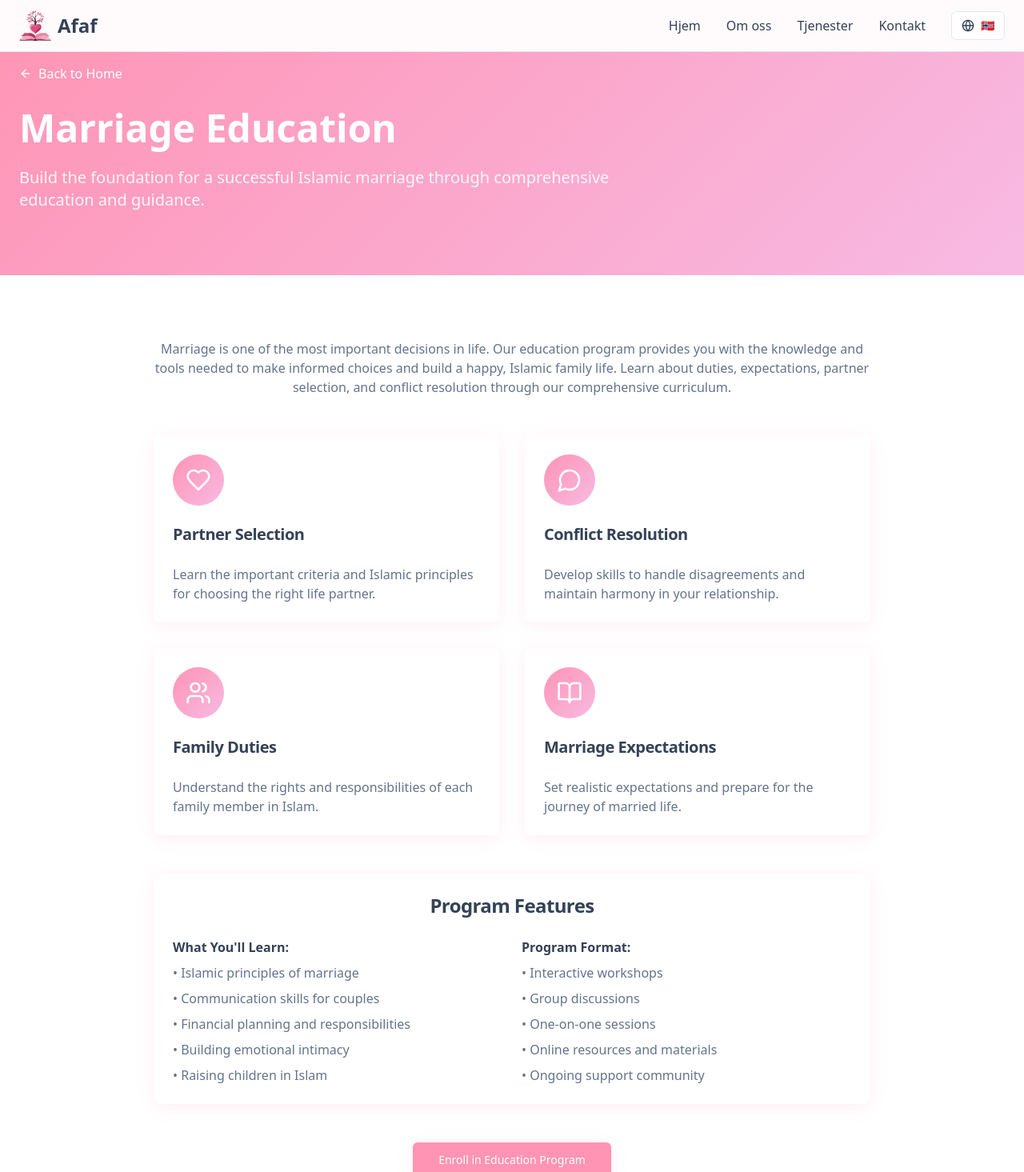
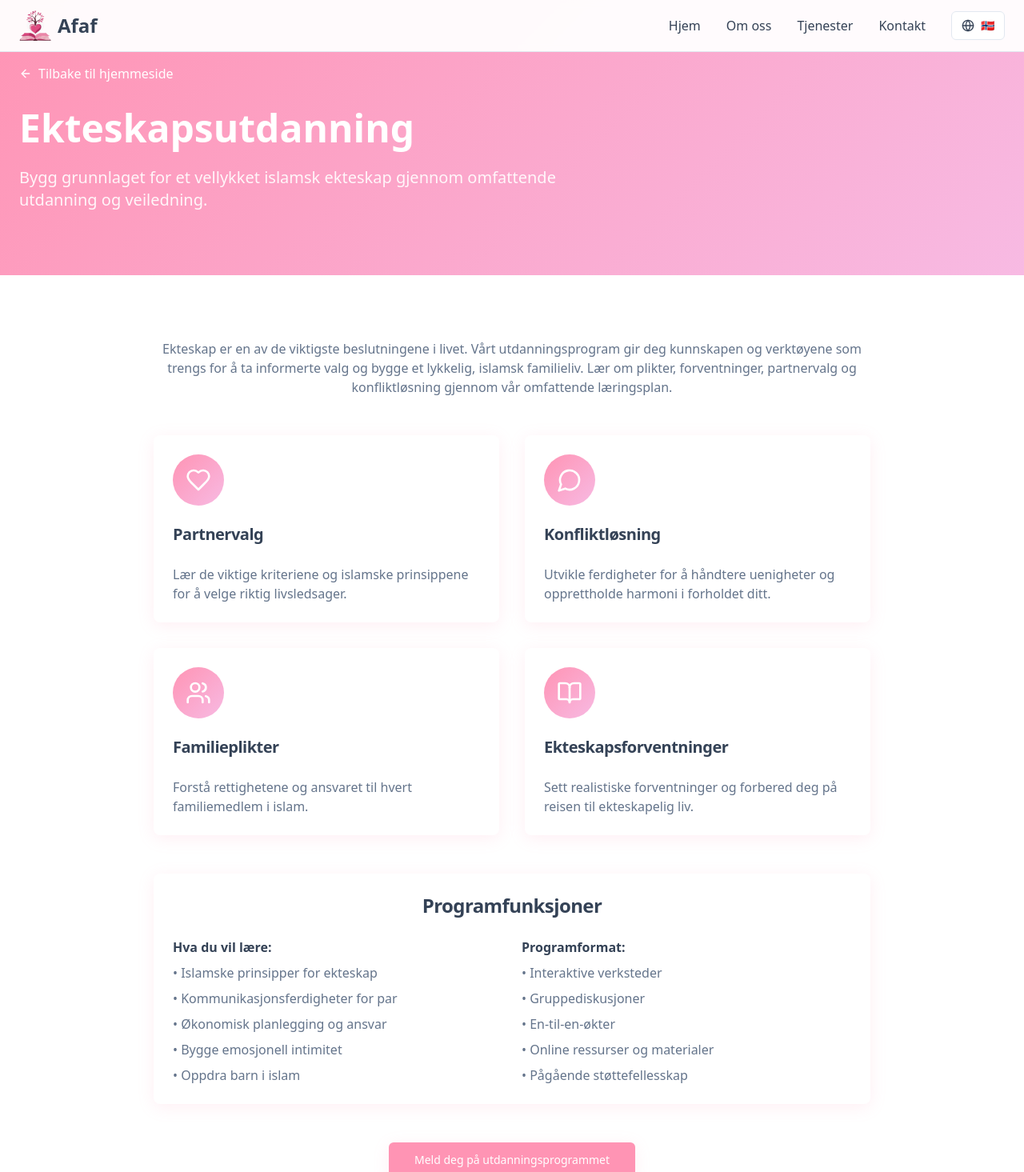
Before and after one commit to MNKanout/kindred-pairing, a React (Vite) app: page /services/education in a window 1280 px wide. Shown: the top 1465 px of the page at 80% size. Built offline with nearby package versions, Linux system fonts and the light colour scheme.

Commit message:
Update Education page language

```diff
--- a/src/contexts/LanguageContext.tsx
+++ b/src/contexts/LanguageContext.tsx
@@ -74,6 +74,34 @@ const translations = {
     'platform.benefits.islamic.guidance': 'Islamsk veiledning gjennom hele prosessen',
     'platform.cta': 'Bli med på vår plattform',
     'platform.backHome': 'Tilbake til hjemmeside',
+
+    // Education Page
+    'education.title': 'Ekteskapsutdanning',
+    'education.subtitle': 'Bygg grunnlaget for et vellykket islamsk ekteskap gjennom omfattende utdanning og veiledning.',
+    'education.description': 'Ekteskap er en av de viktigste beslutningene i livet. Vårt utdanningsprogram gir deg kunnskapen og verktøyene som trengs for å ta informerte valg og bygge et lykkelig, islamsk familieliv. Lær om plikter, forventninger, partnervalg og konfliktløsning gjennom vår omfattende læringsplan.',
+    'education.topics.partner.title': 'Partnervalg',
+    'education.topics.partner.description': 'Lær de viktige kriteriene og islamske prinsippene for å velge riktig livsledsager.',
+    'education.topics.conflict.title': 'Konfliktløsning',
+    'education.topics.conflict.description': 'Utvikle ferdigheter for å håndtere uenigheter og opprettholde harmoni i forholdet ditt.',
+    'education.topics.family.title': 'Familieplikter',
+    'education.topics.family.description': 'Forstå rettighetene og ansvaret til hvert familiemedlem i islam.',
+    'education.topics.expectations.title': 'Ekteskapsforventninger',
+    'education.topics.expectations.description': 'Sett realistiske forventninger og forbered deg på reisen til ekteskapelig liv.',
+    'education.features.title': 'Programfunksjoner',
+    'education.features.learn.title': 'Hva du vil lære:',
+    'education.features.learn.principles': 'Islamske prinsipper for ekteskap',
+    'education.features.learn.communication': 'Kommunikasjonsferdigheter for par',
+    'education.features.learn.financial': 'Økonomisk planlegging og ansvar',
+    'education.features.learn.intimacy': 'Bygge emosjonell intimitet',
+    'education.features.learn.children': 'Oppdra barn i islam',
+    'education.features.format.title': 'Programformat:',
+    'education.features.format.workshops': 'Interaktive verksteder',
+    'education.features.format.discussions': 'Gruppediskusjoner',
+    'education.features.format.sessions': 'En-til-en-økter',
+    'education.features.format.resources': 'Online ressurser og materialer',
+    'education.features.format.community': 'Pågående støttefellesskap',
+    'education.cta': 'Meld deg på utdanningsprogrammet',
+    'education.backHome': 'Tilbake til hjemmeside',
 
     // Contact Section
     'contact.title': 'Kontakt oss',
@@ -200,6 +228,34 @@ const translations = {
     'platform.cta': 'Join Our Platform',
     'platform.backHome': 'Back to Home',
 
+    // Education Page
+    'education.title': 'Marriage Education',
+    'education.subtitle': 'Build the foundation for a successful Islamic marriage through comprehensive education and guidance.',
+    'education.description': 'Marriage is one of the most important decisions in life. Our education program provides you with the knowledge and tools needed to make informed choices and build a happy, Islamic family life. Learn about duties, expectations, partner selection, and conflict resolution through our comprehensive curriculum.',
+    'education.topics.partner.title': 'Partner Selection',
+    'education.topics.partner.description': 'Learn the important criteria and Islamic principles for choosing the right life partner.',
+    'education.topics.conflict.title': 'Conflict Resolution',
+    'education.topics.conflict.description': 'Develop skills to handle disagreements and maintain harmony in your relationship.',
+    'education.topics.family.title': 'Family Duties',
+    'education.topics.family.description': 'Understand the rights and responsibilities of each family member in Islam.',
+    'education.topics.expectations.title': 'Marriage Expectations',
+    'education.topics.expectations.description': 'Set realistic expectations and prepare for the journey of married life.',
+    'education.features.title': 'Program Features',
+    'education.features.learn.title': 'What You\'ll Learn:',
+    'education.features.learn.principles': 'Islamic principles of marriage',
+    'education.features.learn.communication': 'Communication skills for couples',
+    'education.features.learn.financial': 'Financial planning and responsibilities',
+    'education.features.learn.intimacy': 'Building emotional intimacy',
+    'education.features.learn.children': 'Raising children in Islam',
+    'education.features.format.title': 'Program Format:',
+    'education.features.format.workshops': 'Interactive workshops',
+    'education.features.format.discussions': 'Group discussions',
+    'education.features.format.sessions': 'One-on-one sessions',
+    'education.features.format.resources': 'Online resources and materials',
+    'education.features.format.community': 'Ongoing support community',
+    'education.cta': 'Enroll in Education Program',
+    'education.backHome': 'Back to Home',
+
     // Contact Section
     'contact.title': 'Contact Us',
     'contact.subtitle': 'We are here to help you',
@@ -325,6 +381,34 @@ const translations = {
     'platform.cta': 'انضم إلى منصتنا',
     'platform.backHome': 'العودة للرئيسية',
 
+    // Education Page
+    'education.title': 'التعليم الزواجي',
+    'education.subtitle': 'بناء الأساس لزواج إسلامي ناجح من خلال التعليم والإرشاد الشامل.',
+    'education.description': 'الزواج هو واحد من أهم القرارات في الحياة. برنامج التعليم الخاص بنا يوفر لك المعرفة والأدوات اللازمة لاتخاذ خيارات مدروسة وبناء حياة أسرية إسلامية سعيدة. تعلم عن الواجبات والتوقعات واختيار الشريك وحل النزاعات من خلال منهجنا الشامل.',
+    'education.topics.partner.title': 'اختيار الشريك',
+    'education.topics.partner.description': 'تعلم المعايير المهمة والمبادئ الإسلامية لاختيار شريك الحياة المناسب.',
+    'education.topics.conflict.title': 'حل النزاعات',
+    'education.topics.conflict.description': 'تطوير مهارات للتعامل مع الخلافات والحفاظ على الانسجام في علاقتك.',
+    'education.topics.family.title': 'واجبات الأسرة',
+    'education.topics.family.description': 'فهم حقوق ومسؤوليات كل فرد من أفراد الأسرة في الإسلام.',
+    'education.topics.expectations.title': 'توقعات الزواج',
+    'education.topics.expectations.description': 'وضع توقعات واقعية والاستعداد لرحلة الحياة الزوجية.',
+    'education.features.title': 'ميزات البرنامج',
+    'education.features.learn.title': 'ما ستتعلمه:',
+    'education.features.learn.principles': 'المبادئ الإسلامية للزواج',
+    'education.features.learn.communication': 'مهارات التواصل للأزواج',
+    'education.features.learn.financial': 'التخطيط المالي والمسؤوليات',
+    'education.features.learn.intimacy': 'بناء الألفة العاطفية',
+    'education.features.learn.children': 'تربية الأطفال في الإسلام',
+    'education.features.format.title': 'شكل البرنامج:',
+    'education.features.format.workshops': 'ورش عمل تفاعلية',
+    'education.features.format.discussions': 'مناقشات جماعية',
+    'education.features.format.sessions': 'جلسات فردية',
+    'education.features.format.resources': 'موارد ومواد عبر الإنترنت',
+    'education.features.format.community': 'مجتمع دعم مستمر',
+    'education.cta': 'التسجيل في برنامج التعليم',
+    'education.backHome': 'العودة للرئيسية',
+
     // Contact Section
     'contact.title': 'اتصل بنا',
     'contact.subtitle': 'نحن هنا لمساعدتك',
--- a/src/pages/services/Education.tsx
+++ b/src/pages/services/Education.tsx
@@ -10,23 +10,23 @@ const Education = () => {
   const topics = [
     {
       icon: <Heart className="w-8 h-8" />,
-      title: "Partner Selection",
-      description: "Learn the important criteria and Islamic principles for choosing the right life partner."
+      title: t('education.topics.partner.title'),
+      description: t('education.topics.partner.description')
     },
     {
       icon: <MessageCircle className="w-8 h-8" />,
-      title: "Conflict Resolution",
-      description: "Develop skills to handle disagreements and maintain harmony in your relationship."
+      title: t('education.topics.conflict.title'),
+      description: t('education.topics.conflict.description')
     },
     {
       icon: <Users className="w-8 h-8" />,
-      title: "Family Duties",
-      description: "Understand the rights and responsibilities of each family member in Islam."
+      title: t('education.topics.family.title'),
+      description: t('education.topics.family.description')
     },
     {
       icon: <BookOpen className="w-8 h-8" />,
-      title: "Marriage Expectations",
-      description: "Set realistic expectations and prepare for the journey of married life."
+      title: t('education.topics.expectations.title'),
+      description: t('education.topics.expectations.description')
     }
   ];
 
@@ -38,13 +38,13 @@ const Education = () => {
         <div className="container mx-auto px-6">
           <Link to="/" className="inline-flex items-center text-white hover:text-primary-foreground/80 transition-colors mb-8">
             <ArrowLeft className="w-4 h-4 mr-2" />
-            Back to Home
+            {t('education.backHome')}
           </Link>
           <h1 className="text-4xl lg:text-5xl font-bold text-white mb-6">
-            Marriage Education
+            {t('education.title')}
           </h1>
           <p className="text-xl text-white/90 max-w-3xl">
-            Build the foundation for a successful Islamic marriage through comprehensive education and guidance.
+            {t('education.subtitle')}
           </p>
         </div>
       </div>
@@ -55,10 +55,7 @@ const Education = () => {
           <div className="max-w-4xl mx-auto">
             <div className="prose prose-lg mx-auto mb-12">
               <p className="text-muted-foreground text-center">
-                Marriage is one of the most important decisions in life. Our education program provides you with
-                the knowledge and tools needed to make informed choices and build a happy, Islamic family life.
-                Learn about duties, expectations, partner selection, and conflict resolution through our
-                comprehensive curriculum.
+                {t('education.description')}
               </p>
             </div>
 
@@ -82,28 +79,28 @@ const Education = () => {
             {/* Program Features */}
             <Card className="border-0 shadow-soft mb-12">
               <CardHeader>
-                <CardTitle className="text-2xl text-center">Program Features</CardTitle>
+                <CardTitle className="text-2xl text-center">{t('education.features.title')}</CardTitle>
               </CardHeader>
               <CardContent>
                 <div className="grid md:grid-cols-2 gap-6">
                   <div>
-                    <h3 className="font-semibold mb-2">What You'll Learn:</h3>
+                    <h3 className="font-semibold mb-2">{t('education.features.learn.title')}</h3>
                     <ul className="space-y-2 text-muted-foreground">
-                      <li>• Islamic principles of marriage</li>
-                      <li>• Communication skills for couples</li>
-                      <li>• Financial planning and responsibilities</li>
-                      <li>• Building emotional intimacy</li>
-                      <li>• Raising children in Islam</li>
+                      <li>• {t('education.features.learn.principles')}</li>
+                      <li>• {t('education.features.learn.communication')}</li>
+                      <li>• {t('education.features.learn.financial')}</li>
+                      <li>• {t('education.features.learn.intimacy')}</li>
+                      <li>• {t('education.features.learn.children')}</li>
                     </ul>
                   </div>
                   <div>
-                    <h3 className="font-semibold mb-2">Program Format:</h3>
+                    <h3 className="font-semibold mb-2">{t('education.features.format.title')}</h3>
                     <ul className="space-y-2 text-muted-foreground">
-                      <li>• Interactive workshops</li>
-                      <li>• Group discussions</li>
-                      <li>• One-on-one sessions</li>
-                      <li>• Online resources and materials</li>
-                      <li>• Ongoing support community</li>
+                      <li>• {t('education.features.format.workshops')}</li>
+                      <li>• {t('education.features.format.discussions')}</li>
+                      <li>• {t('education.features.format.sessions')}</li>
+                      <li>• {t('education.features.format.resources')}</li>
+                      <li>• {t('education.features.format.community')}</li>
                     </ul>
                   </div>
                 </div>
@@ -113,7 +110,7 @@ const Education = () => {
             {/* Call to Action */}
             <div className="text-center">
               <Button size="lg" className="shadow-soft hover:shadow-lg transition-all duration-300">
-                Enroll in Education Program
+                {t('education.cta')}
               </Button>
             </div>
           </div>
```
